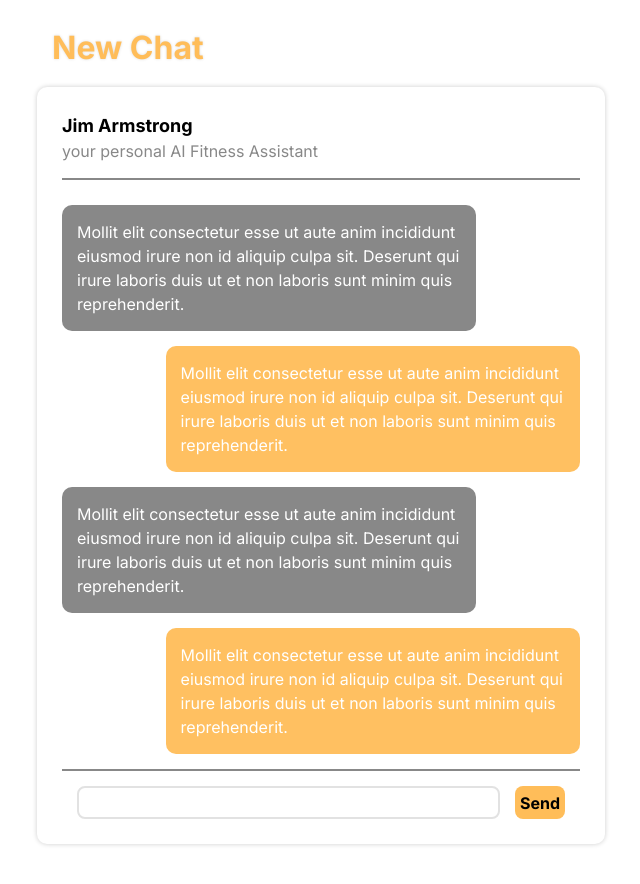
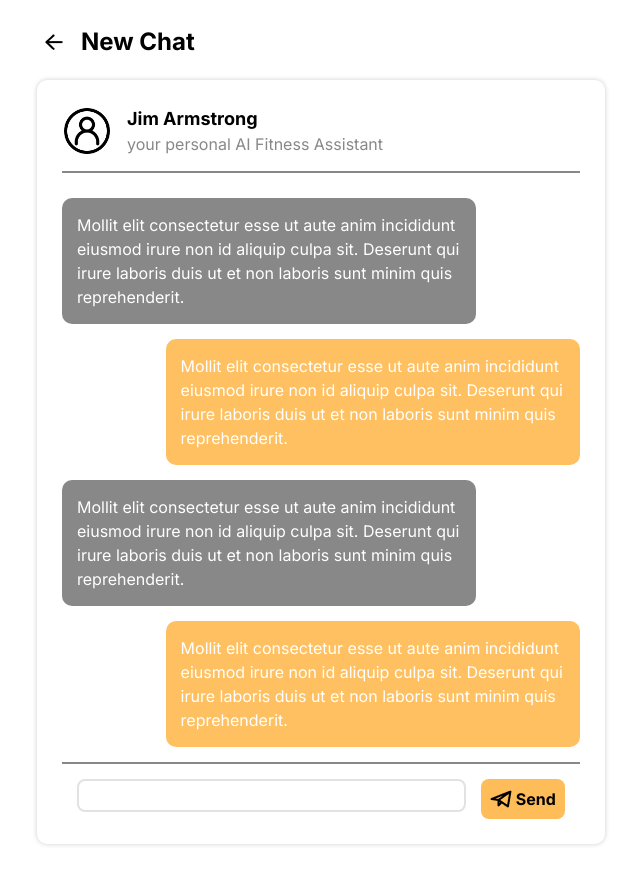
Before and after one commit to Snooze03/PrimeDFit, a plain HTML site: page chat-new.html in a window 1280 px wide. Shown: the whole page, without its empty margins (319-959 px from the left). Drawn offline with Linux system fonts and the light colour scheme.

Commit message:
Added icons in chat pages
yes

```diff
--- a/chat-new.html
+++ b/chat-new.html
@@ -15,15 +15,18 @@
 <body>
     <div class="chat__container">
         <div class="chat__topheader">
-            <button class="chat__back-arrow">
-                <span></span>
+            <button class="back-btn" onclick="history.back()">
+                <img src="images/Left.png" alt="Back">
             </button>
-            <h1 class="app-header">New Chat</h1>
+            <h1 class="normal__title">New Chat</h1>
         </div>
         <div class="chat__box">
             <div class="chat__header">
-                <p class="chat__coach">Jim Armstrong</p>
-                <p class="chat__subtext">your personal AI Fitness Assistant</p>
+                <img class="chat__user-image"src="images/User-Circle--Streamline-Iconoir.png" alt="User" class="chat__user-image">
+                <div class="chat__user-info">
+                    <p class="chat__coach">Jim Armstrong</p>
+                    <p class="chat__subtext">your personal AI Fitness Assistant</p>
+                </div>
             </div>
             <div class="chat__area">
                 <div class="chat__bot-box message">
@@ -46,7 +49,9 @@
 
             <div class="chat__message-footer">
                 <input type="text" id="chat__txtbox" name="chat__txtbox">
-                <button class="btn-primary">Send</button>
+                <button class="send-btn">
+                    <img src="images/Send.png" alt="Send">
+                    Send</button>
             </div>
         </div>
     </div>
--- a/css/chat-dash.css
+++ b/css/chat-dash.css
@@ -18,8 +18,14 @@
 }
 
 .btn-primary {
+    display: flex;
+    align-items: center;
+    justify-content: center;
+    padding: 8px 16px;
+    gap: 4px;
     margin: 25px 0px 25px 0px;
 }
+
 
 .chat__subTitle {
     color: #888;
--- a/css/chat-new.css
+++ b/css/chat-new.css
@@ -7,6 +7,8 @@
 }
 
 .chat__box {
+    padding-top: 20px;
+    margin-top: 20px;
     background-color: white;
     box-shadow: 0 0 5px rgba(0, 0, 0, 0.20);
     border-radius: 10px;
@@ -33,6 +35,20 @@
     border-bottom: 2px solid #888;
     padding-bottom: 15px;
     margin-bottom: 25px;
+    display: flex;
+    align-items: center; /* Vertically centers items */
+    gap: 15px; /* Adds space between the image and text */
+}
+
+.chat__user-image {
+  width: 50px; /* Adjust based on your image size */
+  height: 50px; /* Adjust based on your image size */
+  border-radius: 50%; /* Makes the image circular */
+}
+
+.chat__user-info {
+  display: flex;
+  flex-flow: column;
 }
 
 .chat__coach {
--- a/css/components.css
+++ b/css/components.css
@@ -88,6 +88,24 @@
 
 }
 
+.send-btn{
+    display: flex;
+    align-items: center;
+    justify-content: center;
+    padding: 8px 16px;
+    gap: 4px;
+
+    background-color: #FFBD59;
+    border: none;
+
+    font-weight: bold;
+    border-radius: 8px;
+
+    cursor: pointer;
+
+    transition: background-color .3s ease-in;
+}
+
 .back-btn {
     background: none;
     border: none;
@@ -170,6 +188,14 @@ select {
     margin: 15px 0 15px 0;
 }
 
+.normal__title {
+    padding-left: 10px;
+    flex: 1;
+    font-size: 24px;
+    font-weight: 700;
+    margin: 0;
+}
+
 /* === END HEADINGS === */
 
 /* === TEXT === */
```
Also changed, not shown: chat-dash.html (+1 -1 lines), images/Send.png (added).
